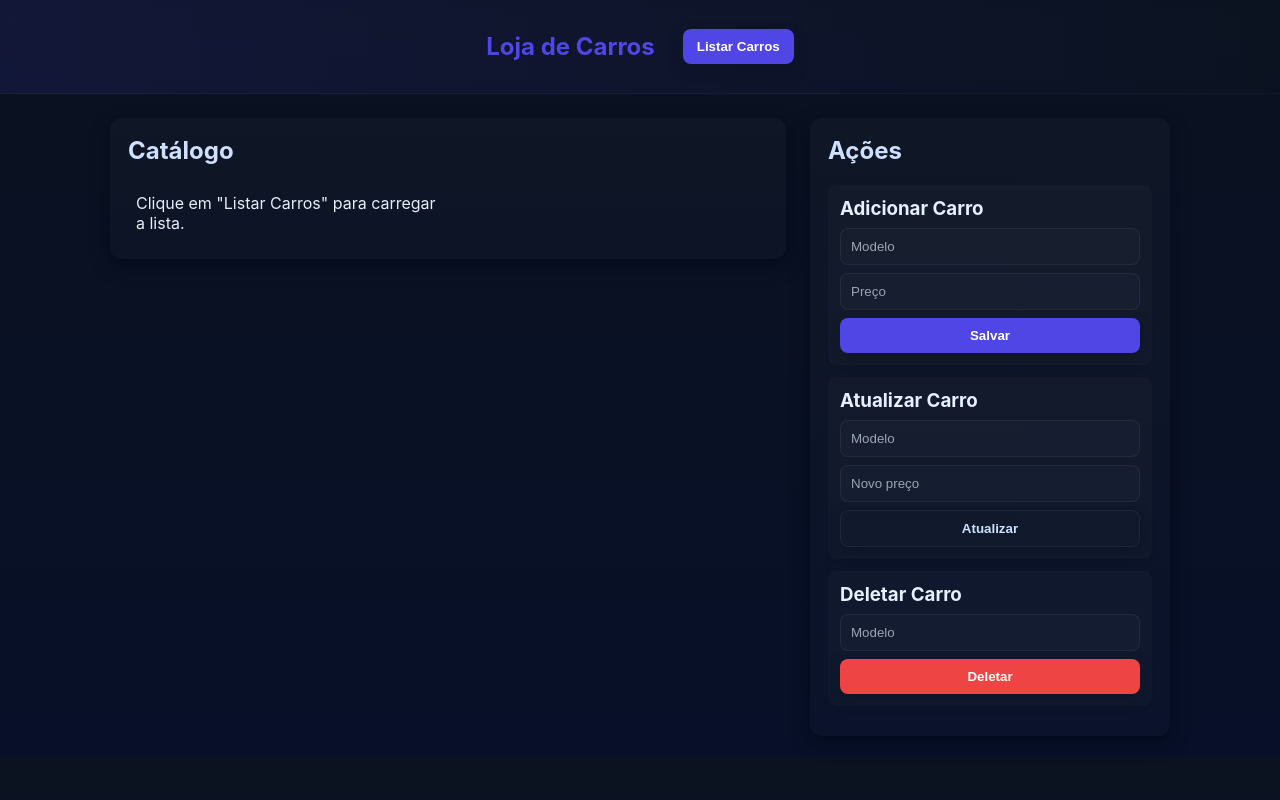
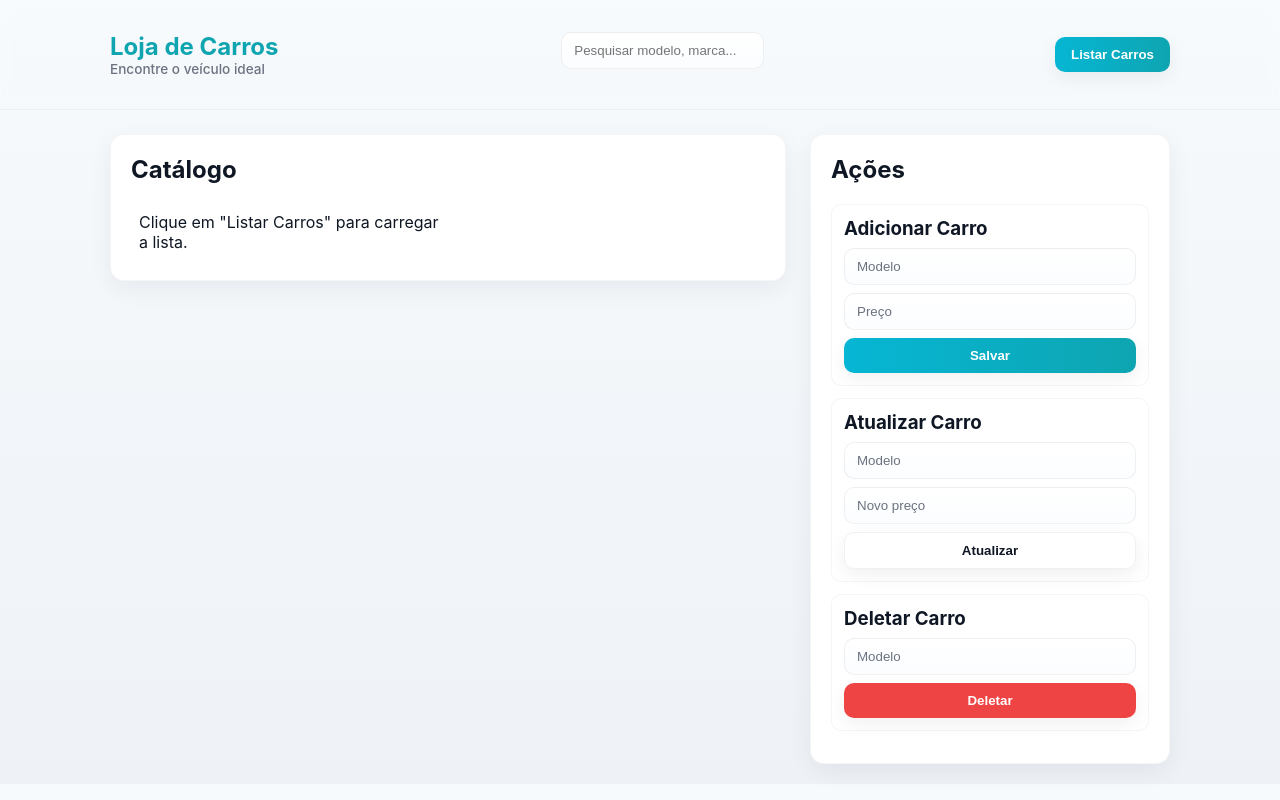
Before and after one commit to Brunno2m/FrontEndAPICar, a Flask app: page / in a window 1280 px wide. Run offline with Flask 3, Linux system fonts and the light colour scheme.

Commit message:
Atualizacao template

```diff
--- a/static/css/styles.css
+++ b/static/css/styles.css
@@ -1,71 +1,74 @@
 :root{
-    --bg: #0f1724;
-    --card: #0b1220;
-    --muted: #9aa4b2;
-    --accent: #4f46e5;
+    --bg: #f5f7fb;
+    --card: #ffffff;
+    --muted: #6b7280;
+    --accent: #06b6d4;
+    --accent-2: #0ea5b1;
     --success: #16a34a;
     --danger: #ef4444;
+    --glass: rgba(255,255,255,0.6);
 }
 
 *{box-sizing:border-box}
 body{
     font-family: Inter, system-ui, -apple-system, 'Segoe UI', Roboto, 'Helvetica Neue', Arial;
-    margin:0; padding:0; background: linear-gradient(180deg,#0b1220 0%, #071028 100%); color:#e6eef8;
+    margin:0; padding:0; background: linear-gradient(180deg,#f7fafc 0%, #eef2f7 100%); color:#0f1724;
     -webkit-font-smoothing:antialiased; -moz-osx-font-smoothing:grayscale;
 }
 
 .container{max-width:1100px;margin:0 auto;padding:20px}
 
-.site-header{background:linear-gradient(90deg, rgba(79,70,229,0.12), rgba(15,23,36,0.16));backdrop-filter: blur(6px);border-bottom:1px solid rgba(255,255,255,0.03)}
-.site-header .container{display:flex;align-items:center;justify-content:space-between}
-.brand{font-size:1.5rem;margin:12px 0;color:var(--accent)}
+.site-header{background:transparent;backdrop-filter: blur(6px);border-bottom:1px solid rgba(15,23,42,0.04);}
+.site-header .container{display:flex;align-items:center;justify-content:space-between;gap:16px}
+.brand{font-size:1.5rem;margin:12px 0;color:var(--accent-2);font-weight:700}
+.brand small{display:block;font-size:0.85rem;color:var(--muted);font-weight:500}
 
 .nav .btn{margin-left:8px}
 
 .main-grid{display:grid;grid-template-columns:1fr 360px;gap:24px;padding-top:24px}
-.panel{background:linear-gradient(180deg, rgba(255,255,255,0.02), rgba(255,255,255,0.01));padding:18px;border-radius:12px;box-shadow:0 6px 18px rgba(2,6,23,0.6)}
-.panel h2{margin-top:0;color:#cfe0ff}
+.panel{background:var(--card);padding:20px;border-radius:14px;box-shadow:0 8px 24px rgba(16,24,40,0.06);border:1px solid rgba(15,23,42,0.04)}
+.panel h2{margin-top:0;color:#0f1724}
 
-.cards-list{display:grid;grid-template-columns:repeat(auto-fill,minmax(220px,1fr));gap:12px}
-.carro-item{background:linear-gradient(180deg, rgba(255,255,255,0.02), rgba(255,255,255,0.01));padding:12px;border-radius:8px;border:1px solid rgba(255,255,255,0.03)}
-.carro-item strong{color:#dbeafe}
+.cards-list{display:grid;grid-template-columns:repeat(auto-fill,minmax(220px,1fr));gap:14px}
+.carro-item{background:var(--card);padding:14px;border-radius:12px;border:1px solid rgba(15,23,42,0.04);box-shadow:0 6px 18px rgba(16,24,40,0.04)}
+.carro-item strong{color:#0b6170}
 
 /* collapsed state for the list container */
 #carros-container.collapsed{max-height:0;overflow:hidden;transition:max-height 300ms ease;opacity:0;padding:0}
 #carros-container{transition:max-height 300ms ease, opacity 200ms ease;padding:8px}
 
-/* center layout adjustments */
 .main-grid{align-items:start}
-.site-header .container{justify-content:center}
 .nav{display:flex;align-items:center}
-.brand{margin-right:20px}
 
 /* button styles refinement */
-.btn{box-shadow:0 6px 14px rgba(12,18,36,0.4)}
+.btn{box-shadow:0 6px 18px rgba(16,24,40,0.06);transition:transform .12s ease, box-shadow .12s ease}
+.btn:hover{transform:translateY(-2px)}
 
 /* spinner */
-.spinner{width:40px;height:40px;border-radius:50%;border:4px solid rgba(255,255,255,0.08);border-top-color:var(--accent);animation:spin 1s linear infinite;margin:12px auto}
+.spinner{width:40px;height:40px;border-radius:50%;border:4px solid rgba(15,23,42,0.06);border-top-color:var(--accent);animation:spin 1s linear infinite;margin:12px auto}
 .spinner.hidden{display:none}
 @keyframes spin{to{transform:rotate(360deg)}}
 
 /* toasts */
 .toast-container{position:fixed;right:20px;bottom:20px;display:flex;flex-direction:column;gap:10px;z-index:9999}
-.toast{min-width:220px;padding:12px 14px;border-radius:8px;color:#071028;font-weight:600}
-.toast.success{background:var(--success);color:#fff}
-.toast.error{background:var(--danger);color:#fff}
-.toast.info{background:#1e293b;color:#fff}
+.toast{min-width:220px;padding:12px 14px;border-radius:10px;color:#fff;font-weight:600}
+.toast.success{background:var(--success)}
+.toast.error{background:var(--danger)}
+.toast.info{background:#475569}
 
 .panel-actions .card{margin-bottom:12px}
-.card{background:rgba(255,255,255,0.02);padding:12px;border-radius:8px}
-.card h3{margin:0 0 8px 0;color:#e6f0ff}
+.card{background:var(--card);padding:12px;border-radius:10px;border:1px solid rgba(15,23,42,0.04)}
+.card h3{margin:0 0 8px 0;color:#0f1724}
 
-.form input[type="text"], .form input[type="number"]{width:100%;padding:10px;border-radius:8px;border:1px solid rgba(255,255,255,0.06);background:rgba(255,255,255,0.02);color:inherit;margin-bottom:8px}
+.form input[type="text"], .form input[type="number"], .header-search{width:100%;padding:10px 12px;border-radius:10px;border:1px solid rgba(15,23,42,0.06);background:linear-gradient(180deg, #ffffff 0%, #fbfdff 100%);color:inherit;margin-bottom:8px}
 .form input::placeholder{color:var(--muted)}
+.form input:focus, .header-search:focus{outline:none;box-shadow:0 0 0 4px rgba(6,182,212,0.08);border-color:var(--accent)}
 
-.btn{display:inline-block;padding:10px 14px;border-radius:8px;border:none;cursor:pointer;font-weight:600}
+.btn{display:inline-block;padding:10px 16px;border-radius:10px;border:none;cursor:pointer;font-weight:600}
 .btn.block{width:100%}
-.btn.primary{background:var(--accent);color:#fff}
-.btn.secondary{background:transparent;color:#cfe0ff;border:1px solid rgba(255,255,255,0.06)}
+.btn.primary{background:linear-gradient(90deg,var(--accent),var(--accent-2));color:#fff}
+.btn.primary:hover{box-shadow:0 10px 30px rgba(6,182,212,0.14)}
+.btn.secondary{background:transparent;color:#0f1724;border:1px solid rgba(15,23,42,0.06)}
 .btn.danger{background:var(--danger);color:#fff}
 
 /* small screens */
@@ -73,8 +76,9 @@ body{
     .main-grid{grid-template-columns:1fr;}
     .nav{display:flex;gap:8px}
     .cards-list{grid-template-columns:repeat(auto-fill,minmax(180px,1fr))}
+    .site-header .container{flex-direction:column;align-items:flex-start}
 }
 
 /* utility */
-.muted{color:var(--muted);font-size:0.9rem}
+.muted{color:var(--muted);font-size:0.95rem}
 .empty{padding:20px;text-align:center;color:var(--muted)}
--- a/templates/index.html
+++ b/templates/index.html
@@ -1,16 +1,22 @@
 <!DOCTYPE html>
-<html lang="en">
+<html lang="pt-BR">
 <head>
     <meta charset="UTF-8">
     <meta name="viewport" content="width=device-width, initial-scale=1.0">
     <title>Loja de Carros</title>
+    <meta name="description" content="Catálogo de carros — pesquise, adicione, atualize e remova veículos com interface simples e moderna">
     <link rel="stylesheet" href="/static/css/styles.css">
 </head>
 <body>
     <header class="site-header">
         <div class="container">
-            <h1 class="brand">Loja de Carros</h1>
-            <nav class="nav">
+            <div class="header-left">
+                <h1 class="brand">Loja de Carros <small>Encontre o veículo ideal</small></h1>
+            </div>
+            <div class="header-center">
+                <input class="header-search" type="search" id="search" placeholder="Pesquisar modelo, marca..." aria-label="Pesquisar carros">
+            </div>
+            <nav class="nav header-right">
                 <button id="listar-carros-btn" class="btn primary">Listar Carros</button>
             </nav>
         </div>
```
